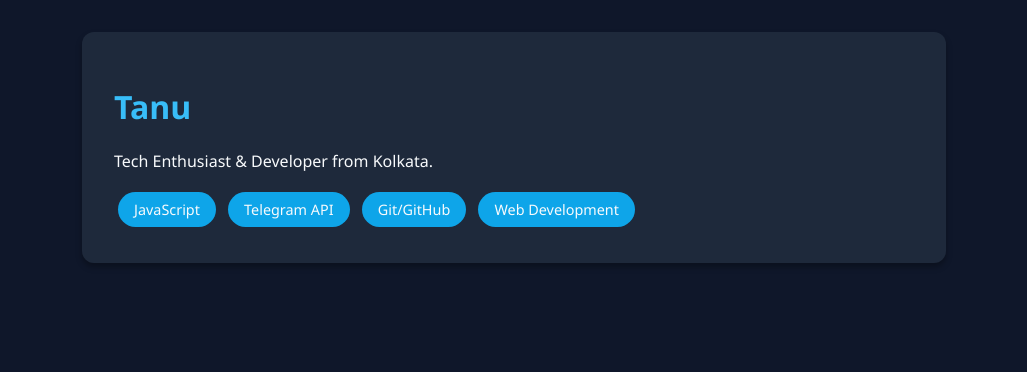
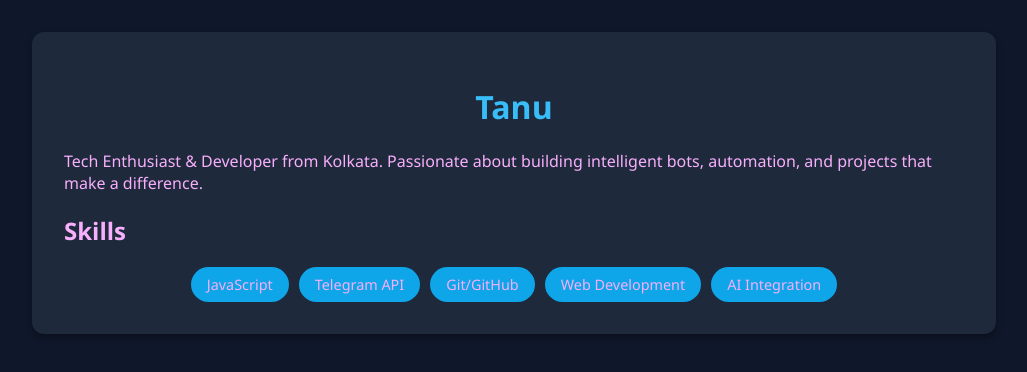
Before and after one commit to im-tanu/tanu-portfolio, a plain HTML site: page index.html in a window 1280 px wide. Shown: the whole page, without its empty margins (126-1153 px from the left). Drawn offline with Linux system fonts and the light colour scheme.

Commit message:
Update index.html with professional portfolio content

```diff
--- a/index.html
+++ b/index.html
@@ -5,21 +5,25 @@
     <meta name="viewport" content="width=device-width, initial-scale=1.0">
     <title>Tanu | Tech Portfolio</title>
     <style>
-        body { font-family: 'Segoe UI', sans-serif; background: #0f172a; color: #f8fafc; margin: 0; padding: 2rem; }
-        .container { max-width: 800px; margin: 0 auto; background: #1e293b; padding: 2rem; border-radius: 12px; box-shadow: 0 4px 6px rgba(0,0,0,0.3); }
-        h1 { color: #38bdf8; }
-        .skill { display: inline-block; background: #0ea5e9; padding: 0.5rem 1rem; border-radius: 20px; margin: 0.25rem; font-size: 0.9rem; }
+        body { font-family: 'Segoe UI', sans-serif; background: #0f172a; color: #f8affc; margin: 0; padding: 2rem; }
+        .container { max-width: 900px; margin: 0 auto; background: #1e293b; padding: 2rem; border-radius: 12px; box-shadow: 0 4px 6px rgba(0,0,0,0.3); }
+        h1 { color: #38bdf8; text-align: center; }
+        .skill-grid { display: flex; flex-wrap: wrap; gap: 10px; justify-content: center; }
+        .skill { background: #0ea5e9; padding: 0.5rem 1rem; border-radius: 20px; font-size: 0.9rem; }
+        .projects { margin-top: 2rem; }
     </style>
 </head>
 <body>
     <div class="container">
         <h1>Tanu</h1>
-        <p>Tech Enthusiast & Developer from Kolkata.</p>
-        <div>
+        <p>Tech Enthusiast & Developer from Kolkata. Passionate about building intelligent bots, automation, and projects that make a difference.</p>
+        <h2>Skills</h2>
+        <div class="skill-grid">
             <span class="skill">JavaScript</span>
             <span class="skill">Telegram API</span>
             <span class="skill">Git/GitHub</span>
             <span class="skill">Web Development</span>
+            <span class="skill">AI Integration</span>
         </div>
     </div>
 </body>
```
